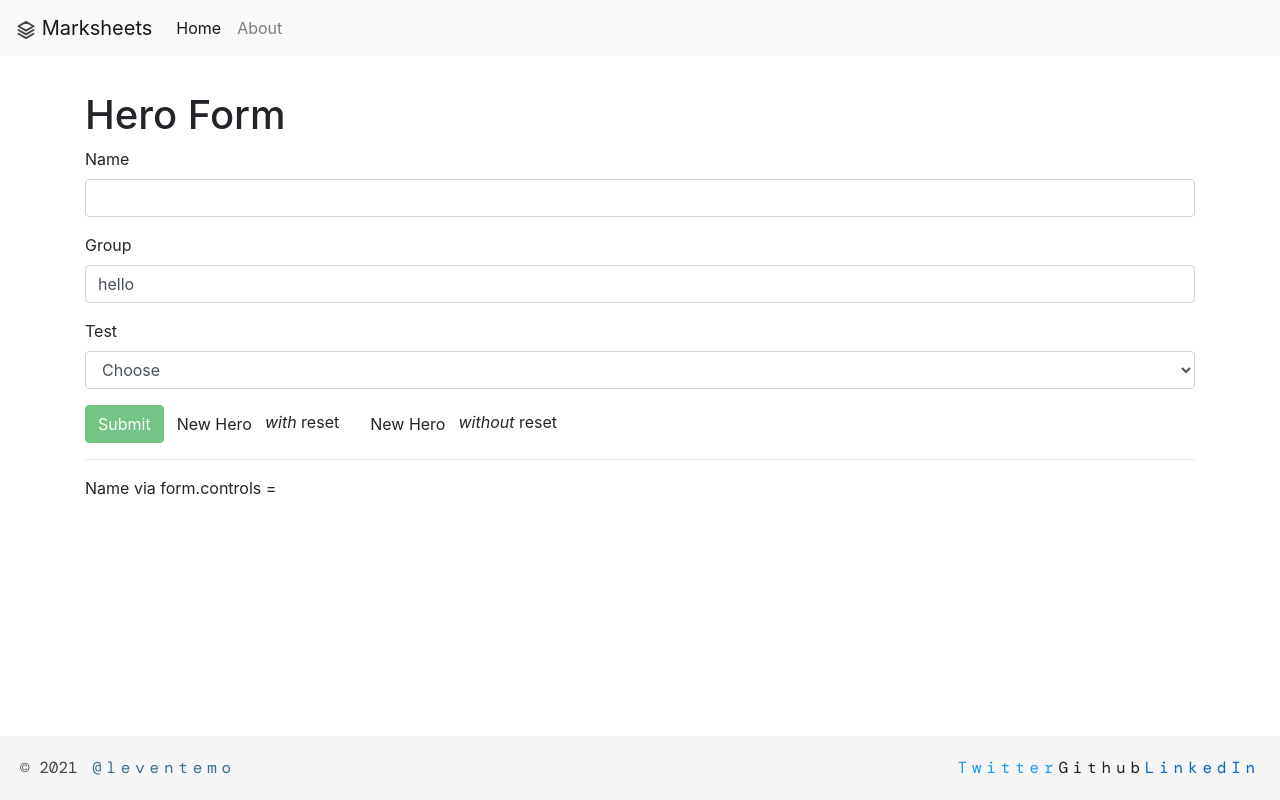
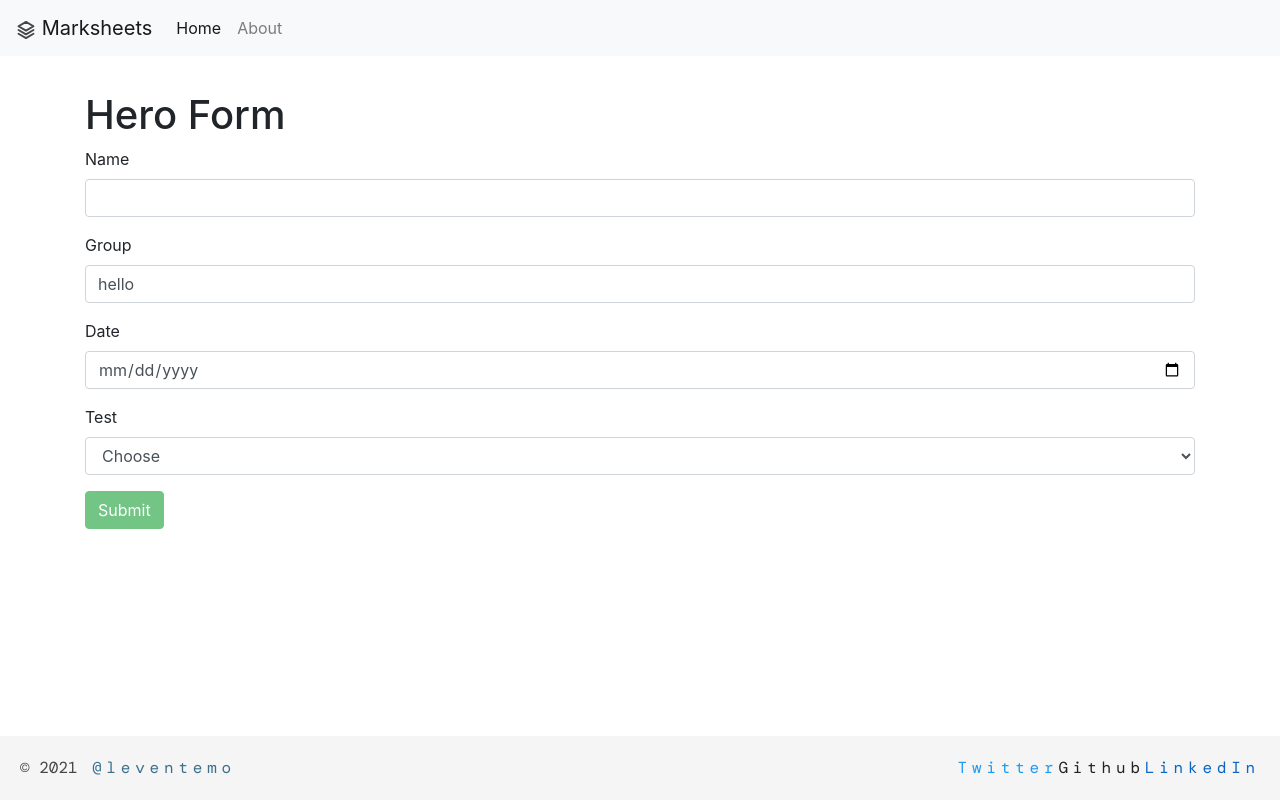
Before and after one commit to leventemo/marksheets-ng, an Angular app: page / in a window 1280 px wide. Built offline with nearby package versions, Linux system fonts and the light colour scheme; a web font is replaced by a local one.

Commit message:
clean up first-form

```diff
--- a/src/app/first-form/first-form.component.html
+++ b/src/app/first-form/first-form.component.html
@@ -16,6 +16,11 @@
       </div>
 
       <div class="form-group">
+        <label for="date">Date</label>
+        <input type="date" class="form-control" id="date" [(ngModel)]="model.date" name="date">
+      </div>
+
+      <div class="form-group">
         <label for="test">Test</label>
         <select class="form-control" id="test" required [(ngModel)]="model.test" name="test" #test="ngModel">
           <option [value]="null" disabled>Choose</option>
@@ -27,35 +32,27 @@
       </div>
 
       <button type="submit" class="btn btn-success" [disabled]="!heroForm.form.valid">Submit</button>
-      <button type="button" class="btn btn-default" (click)="newHero(); heroForm.reset()">New Hero</button>
-      <i>with</i> reset
 
-      &nbsp;&nbsp;
-      <button type="button" class="btn btn-default" (click)="newHero()">New Hero</button>
-      <i>without</i> reset
-
-      <!-- NOT SHOWN IN DOCS -->
-      <div>
-        <hr>
-        Name via form.controls = {{showFormControls(heroForm)}}
-      </div>
-      <!-- - -->
     </form>
   </div>
 
   <div [hidden]="!submitted">
     <h2>You submitted the following:</h2>
     <div class="row">
-      <div class="col-xs-3">Name: </div>
+      <div class="col-xs-3 font-weight-bold mr-1">Name:</div>
       <div class="col-xs-9">{{ heroForm.value.name }}</div>
     </div>
     <div class="row">
-      <div class="col-xs-3">Groupom jejrlkesj:</div>
+      <div class="col-xs-3 font-weight-bold mr-1">Group: </div>
       <div class="col-xs-9">{{ heroForm.value.group }}</div>
     </div>
     <div class="row">
-      <div class="col-xs-3">Test: </div>
-      <div class="col-xs-9">{{ heroForm.value.test }}</div>
+      <div class="col-xs-3 font-weight-bold mr-1">Test: </div>
+      <div class="col-xs-9"> {{ heroForm.value.test }}</div>
+    </div>
+    <div class="row">
+      <div class="col-xs-3 font-weight-bold mr-1">Date: </div>
+      <div class="col-xs-9">{{ heroForm.value.date }}</div>
     </div>
     <br>
     <button class="btn btn-primary" (click)="submitted=false">Edit</button>
--- a/src/app/first-form/first-form.component.ts
+++ b/src/app/first-form/first-form.component.ts
@@ -16,7 +16,6 @@ export class FirstFormComponent {
   submitted = false;
 
   onSubmit() { this.submitted = true; }
-
 
   newHero() {
     this.model = new Hero(0, '', '', new Date(), null);
```
